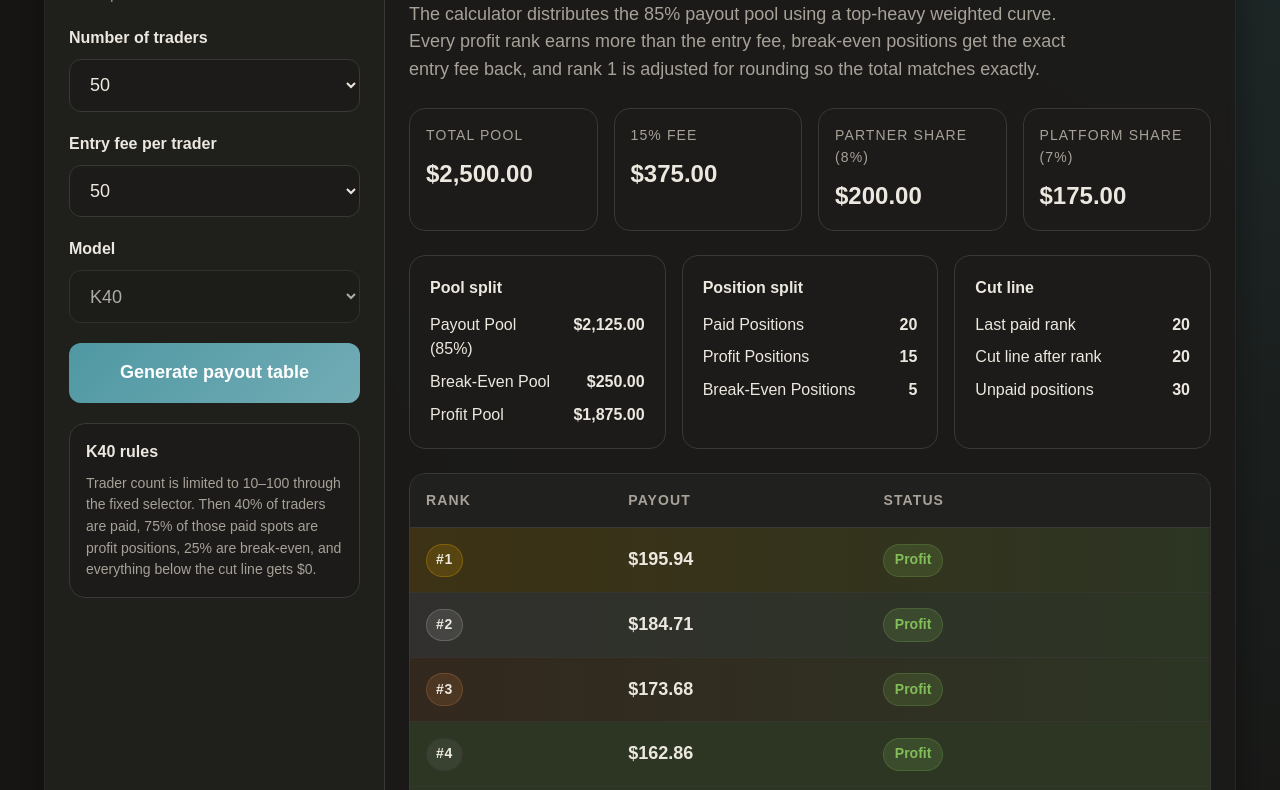
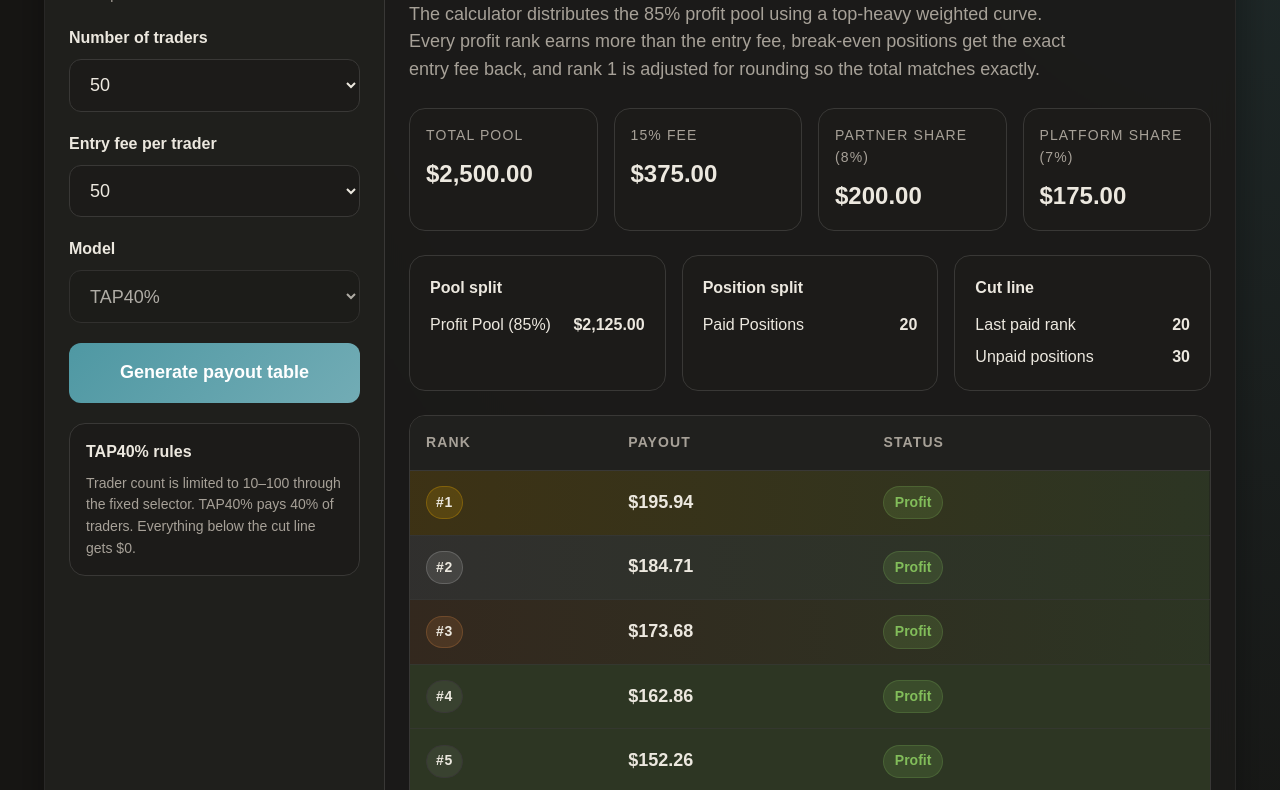
Before and after one commit to bossi859-beep/arenix_calculator, a plain HTML site: page index.html in a window 1280 px wide. Shown: the part 214-1004 px from the top of the page. Drawn offline with Linux system fonts and the light colour scheme; a web font is replaced by a local one.

Commit message:
Update index.html

```diff
--- a/index.html
+++ b/index.html
@@ -440,7 +440,7 @@
           <div class="stack">
             <div>
               <div class="label" data-i18n="inputsTitle">Inputs</div>
-              <p class="hint" data-i18n="inputsHint">Choose the trader count and entry fee from fixed options. The K40 model is locked in.</p>
+              <p class="hint" data-i18n="inputsHint">Choose the trader count and entry fee from fixed options. The TAP40% model is locked in.</p>
             </div>
 
             <div class="field">
@@ -473,15 +473,15 @@
             <div class="field">
               <label class="label" for="model" data-i18n="modelLabel">Model</label>
               <select class="select" id="model" disabled>
-                <option selected>K40</option>
+                <option selected>TAP40%</option>
               </select>
             </div>
 
             <button class="button" id="calculateBtn" data-i18n="generateButton">Generate payout table</button>
 
             <div class="mini-card">
-              <h3 data-i18n="rulesTitle">K40 rules</h3>
-              <p data-i18n="rulesText">Trader count is limited to 10–100 through the fixed selector. Then 40% of traders are paid, 75% of those paid spots are profit positions, 25% are break-even, and everything below the cut line gets $0.</p>
+              <h3 data-i18n="rulesTitle">TAP40% rules</h3>
+              <p data-i18n="rulesText">Trader count is limited to 10–100 through the fixed selector. TAP40% pays 40% of traders. Everything below the cut line gets $0.</p>
             </div>
           </div>
         </section>
@@ -489,7 +489,7 @@
         <section class="results">
           <div class="hero">
             <h2 data-i18n="heroTitle">Rank-by-rank payout output</h2>
-            <p data-i18n="heroText">The calculator distributes the 85% payout pool using a top-heavy weighted curve. Every profit rank earns more than the entry fee, break-even positions get the exact entry fee back, and rank 1 is adjusted for rounding so the total matches exactly.</p>
+            <p data-i18n="heroText">The calculator distributes the 85% profit pool using a top-heavy weighted curve. Every profit rank earns more than the entry fee, break-even positions get the exact entry fee back, and rank 1 is adjusted for rounding so the total matches exactly.</p>
           </div>
 
           <div class="stats">
@@ -503,9 +503,7 @@
             <article class="summary-card">
               <h3 data-i18n="poolSplitTitle">Pool split</h3>
               <div class="summary-list">
-                <div class="summary-row"><span data-i18n="payoutPool">Payout Pool (85%)</span><span id="payoutPool">$0.00</span></div>
-                <div class="summary-row"><span data-i18n="breakEvenPool">Break-Even Pool</span><span id="breakEvenPool">$0.00</span></div>
-                <div class="summary-row"><span data-i18n="profitPool">Profit Pool</span><span id="profitPool">$0.00</span></div>
+                <div class="summary-row"><span data-i18n="profitPool85">Profit Pool (85%)</span><span id="payoutPool">$0.00</span></div>
               </div>
             </article>
 
@@ -513,8 +511,6 @@
               <h3 data-i18n="positionSplitTitle">Position split</h3>
               <div class="summary-list">
                 <div class="summary-row"><span data-i18n="paidPositions">Paid Positions</span><span id="paidPositions">0</span></div>
-                <div class="summary-row"><span data-i18n="profitPositions">Profit Positions</span><span id="profitPositions">0</span></div>
-                <div class="summary-row"><span data-i18n="breakEvenPositions">Break-Even Positions</span><span id="breakEvenPositions">0</span></div>
               </div>
             </article>
 
@@ -522,7 +518,6 @@
               <h3 data-i18n="cutLineTitle">Cut line</h3>
               <div class="summary-list">
                 <div class="summary-row"><span data-i18n="lastPaidRank">Last paid rank</span><span id="lastPaidRank">0</span></div>
-                <div class="summary-row"><span data-i18n="cutLineAfter">Cut line after rank</span><span id="cutLineAfter">0</span></div>
                 <div class="summary-row"><span data-i18n="unpaidPositions">Unpaid positions</span><span id="unpaidPositions">0</span></div>
               </div>
             </article>
@@ -554,30 +549,25 @@
         brandTitle: 'Arenix Calculator',
         brandSubtitle: 'Create a payout table by rank for any trader count and entry fee.',
         inputsTitle: 'Inputs',
-        inputsHint: 'Choose the trader count and entry fee from fixed options. The K40 model is locked in.',
+        inputsHint: 'Choose the trader count and entry fee from fixed options. The TAP40% model is locked in.',
         tradersLabel: 'Number of traders',
         entryFeeLabel: 'Entry fee per trader',
         modelLabel: 'Model',
         generateButton: 'Generate payout table',
-        rulesTitle: 'K40 rules',
-        rulesText: 'Trader count is limited to 10–100 through the fixed selector. Then 40% of traders are paid, 75% of those paid spots are profit positions, 25% are break-even, and everything below the cut line gets $0.',
+        rulesTitle: 'TAP40% rules',
+        rulesText: 'Trader count is limited to 10–100 through the fixed selector. TAP40% pays 40% of traders. Everything below the cut line gets $0.',
         heroTitle: 'Rank-by-rank payout output',
-        heroText: 'The calculator distributes the 85% payout pool using a top-heavy weighted curve. Every profit rank earns more than the entry fee, break-even positions get the exact entry fee back, and rank 1 is adjusted for rounding so the total matches exactly.',
+        heroText: 'The calculator distributes the 85% profit pool using a top-heavy weighted curve. Every profit rank earns more than the entry fee, break-even positions get the exact entry fee back, and rank 1 is adjusted for rounding so the total matches exactly.',
         totalPool: 'Total Pool',
         feePool: '15% Fee',
         partnerShare: 'Partner Share (8%)',
         platformShare: 'Platform Share (7%)',
         poolSplitTitle: 'Pool split',
-        payoutPool: 'Payout Pool (85%)',
-        breakEvenPool: 'Break-Even Pool',
-        profitPool: 'Profit Pool',
+        profitPool85: 'Profit Pool (85%)',
         positionSplitTitle: 'Position split',
         paidPositions: 'Paid Positions',
-        profitPositions: 'Profit Positions',
-        breakEvenPositions: 'Break-Even Positions',
         cutLineTitle: 'Cut line',
         lastPaidRank: 'Last paid rank',
-        cutLineAfter: 'Cut line after rank',
         unpaidPositions: 'Unpaid positions',
         rankHeader: 'Rank',
         payoutHeader: 'Payout',
@@ -595,30 +585,25 @@
         brandTitle: 'Arenix Calculator',
         brandSubtitle: 'Vytvořte payout tabulku podle pořadí pro libovolný počet traderů a vstupní poplatek.',
         inputsTitle: 'Vstupy',
-        inputsHint: 'Vyberte počet traderů a vstupní poplatek z pevných možností. Model K40 je uzamčen.',
+        inputsHint: 'Vyberte počet traderů a vstupní poplatek z pevných možností. Model TAP40% je uzamčen.',
         tradersLabel: 'Počet traderů',
         entryFeeLabel: 'Vstupní poplatek za tradera',
         modelLabel: 'Model',
         generateButton: 'Vygenerovat payout tabulku',
-        rulesTitle: 'Pravidla K40',
-        rulesText: 'Počet traderů je omezen na 10–100 pomocí pevného výběru. Poté je vyplaceno 40 % traderů, 75 % z těchto placených míst jsou profitní pozice, 25 % jsou break-even pozice a vše pod cut line dostává $0.',
+        rulesTitle: 'Pravidla TAP40%',
+        rulesText: 'Počet traderů je omezen na 10–100 pomocí pevného výběru. TAP40% vyplácí 40 % traderů. Vše pod cut line dostává $0.',
         heroTitle: 'Výstup payoutů podle pořadí',
-        heroText: 'Kalkulátor rozděluje 85% payout pool pomocí top-heavy vážené křivky. Každá profitní pozice dostane více než vstupní poplatek, break-even pozice dostanou přesně vstupní poplatek zpět a 1. místo se upraví kvůli zaokrouhlení tak, aby celkový součet přesně seděl.',
+        heroText: 'Kalkulátor rozděluje 85% Profit Pool pomocí vážené křivky směrem k nejvyšším pozicím. Každá profitní pozice dostane více než vstupní poplatek, break-even pozice dostanou přesně vstupní poplatek zpět a 1. místo se upraví kvůli zaokrouhlení tak, aby celkový součet přesně seděl.',
         totalPool: 'Celkový pool',
         feePool: 'Poplatek 15 %',
         partnerShare: 'Podíl partnera (8 %)',
         platformShare: 'Podíl platformy (7 %)',
         poolSplitTitle: 'Rozdělení poolu',
-        payoutPool: 'Payout Pool (85 %)',
-        breakEvenPool: 'Break-Even Pool',
-        profitPool: 'Profit Pool',
+        profitPool85: 'Profit Pool (85 %)',
         positionSplitTitle: 'Rozdělení pozic',
         paidPositions: 'Placené pozice',
-        profitPositions: 'Profitní pozice',
-        breakEvenPositions: 'Break-Even pozice',
         cutLineTitle: 'Cut line',
         lastPaidRank: 'Poslední placené pořadí',
-        cutLineAfter: 'Cut line po pořadí',
         unpaidPositions: 'Nevyplacené pozice',
         rankHeader: 'Pořadí',
         payoutHeader: 'Výplata',
@@ -636,30 +621,25 @@
         brandTitle: 'Arenix Calculator',
         brandSubtitle: 'Erstellen Sie eine Auszahlungstabelle nach Rang für jede Trader-Anzahl und Startgebühr.',
         inputsTitle: 'Eingaben',
-        inputsHint: 'Wählen Sie die Trader-Anzahl und die Startgebühr aus festen Optionen. Das K40-Modell ist fest eingestellt.',
+        inputsHint: 'Wählen Sie die Trader-Anzahl und die Startgebühr aus festen Optionen. Das TAP40%-Modell ist fest eingestellt.',
         tradersLabel: 'Anzahl der Trader',
         entryFeeLabel: 'Startgebühr pro Trader',
         modelLabel: 'Modell',
         generateButton: 'Auszahlungstabelle erzeugen',
-        rulesTitle: 'K40-Regeln',
-        rulesText: 'Die Trader-Anzahl ist über die feste Auswahl auf 10–100 begrenzt. Danach werden 40 % der Trader ausbezahlt, 75 % dieser bezahlten Plätze sind Profit-Positionen, 25 % sind Break-even-Positionen und alle Plätze unter der Cut Line erhalten $0.',
+        rulesTitle: 'TAP40%-Regeln',
+        rulesText: 'Die Trader-Anzahl ist über die feste Auswahl auf 10–100 begrenzt. TAP40% zahlt 40 % der Trader aus. Alle Plätze unter der Cut Line erhalten $0.',
         heroTitle: 'Auszahlungsübersicht nach Rang',
-        heroText: 'Der Rechner verteilt den 85-%-Auszahlungspool mit einer top-heavy Gewichtungskurve. Jede Profit-Position erhält mehr als die Startgebühr, Break-even-Positionen erhalten exakt die Startgebühr zurück, und Rang 1 wird wegen Rundungsdifferenzen angepasst, damit die Summe exakt passt.',
+        heroText: 'Der Rechner verteilt den 85-%-Profit-Pool mit einer Top-heavy-Gewichtungskurve. Jede Profit-Position erhält mehr als die Startgebühr, Break-even-Positionen erhalten exakt die Startgebühr zurück, und Rang 1 wird wegen Rundungsdifferenzen angepasst, damit die Summe exakt passt.',
         totalPool: 'Gesamtpool',
         feePool: '15-%-Gebühr',
         partnerShare: 'Partneranteil (8 %)',
         platformShare: 'Plattformanteil (7 %)',
         poolSplitTitle: 'Pool-Aufteilung',
-        payoutPool: 'Auszahlungspool (85 %)',
-        breakEvenPool: 'Break-Even-Pool',
-        profitPool: 'Profit-Pool',
+        profitPool85: 'Profit-Pool (85 %)',
         positionSplitTitle: 'Positionsaufteilung',
         paidPositions: 'Bezahlte Positionen',
-        profitPositions: 'Profit-Positionen',
-        breakEvenPositions: 'Break-Even-Positionen',
         cutLineTitle: 'Cut Line',
         lastPaidRank: 'Letzter bezahlter Rang',
-        cutLineAfter: 'Cut Line nach Rang',
         unpaidPositions: 'Nicht bezahlte Positionen',
         rankHeader: 'Rang',
         payoutHeader: 'Auszahlung',
@@ -685,13 +665,8 @@
       partnerShare: $('partnerShare'),
       platformShare: $('platformShare'),
       payoutPool: $('payoutPool'),
-      breakEvenPool: $('breakEvenPool'),
-      profitPool: $('profitPool'),
       paidPositions: $('paidPositions'),
-      profitPositions: $('profitPositions'),
-      breakEvenPositions: $('breakEvenPositions'),
       lastPaidRank: $('lastPaidRank'),
-      cutLineAfter: $('cutLineAfter'),
       unpaidPositions: $('unpaidPositions'),
       calculateBtn: $('calculateBtn'),
       languageSelect: $('languageSelect'),
@@ -813,13 +788,8 @@
       els.partnerShare.textContent = money(data.partnerShare);
       els.platformShare.textContent = money(data.platformShare);
       els.payoutPool.textContent = money(data.payoutPool);
-      els.breakEvenPool.textContent = money(data.breakEvenPool);
-      els.profitPool.textContent = money(data.profitPool);
       els.paidPositions.textContent = data.paidPositions;
-      els.profitPositions.textContent = data.profitPositions;
-      els.breakEvenPositions.textContent = data.breakEvenPositions;
       els.lastPaidRank.textContent = data.lastPaidRank;
-      els.cutLineAfter.textContent = data.cutLineAfter;
       els.unpaidPositions.textContent = data.unpaidPositions;
 
       const statusKeyMap = {
```
